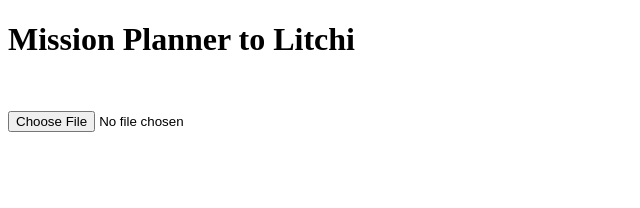
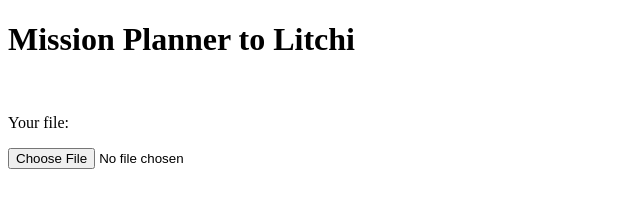
Before and after one commit to skperfarming/mp2litchi, a plain HTML site: page docs/index.html in a window 1280 px wide. Shown: the whole page, without its empty margins (0-640 px from the left). Drawn offline with Linux system fonts and the light colour scheme.

Commit message:
Update index.html

```diff
--- a/docs/index.html
+++ b/docs/index.html
@@ -27,6 +27,7 @@
       </div> -->
      <div class="file">
        <pre class = "messages" id = "js-messages"></pre>
+       <p>Your file:</p>
        <input type="file" name="example" accept=".csv">
        <!--<button id="js-send-trigger">Send</button>-->
      </div>
```
